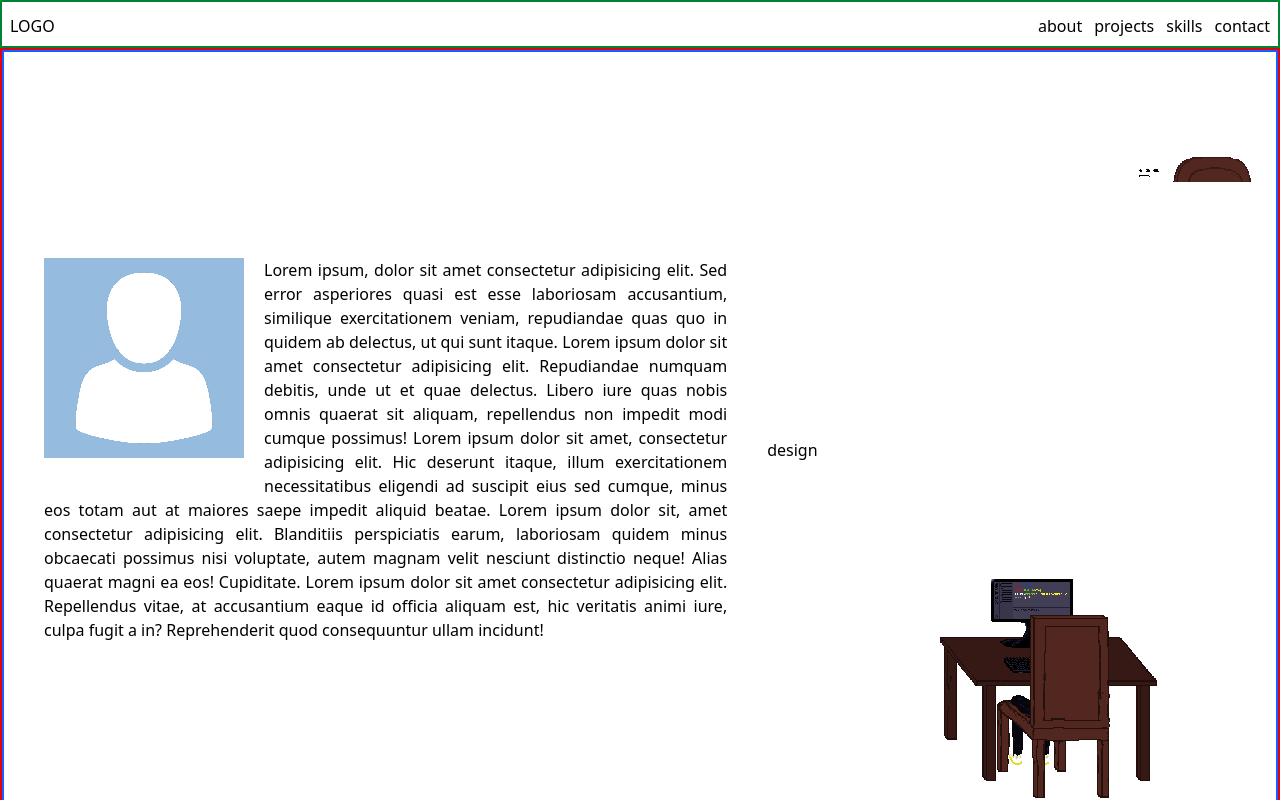
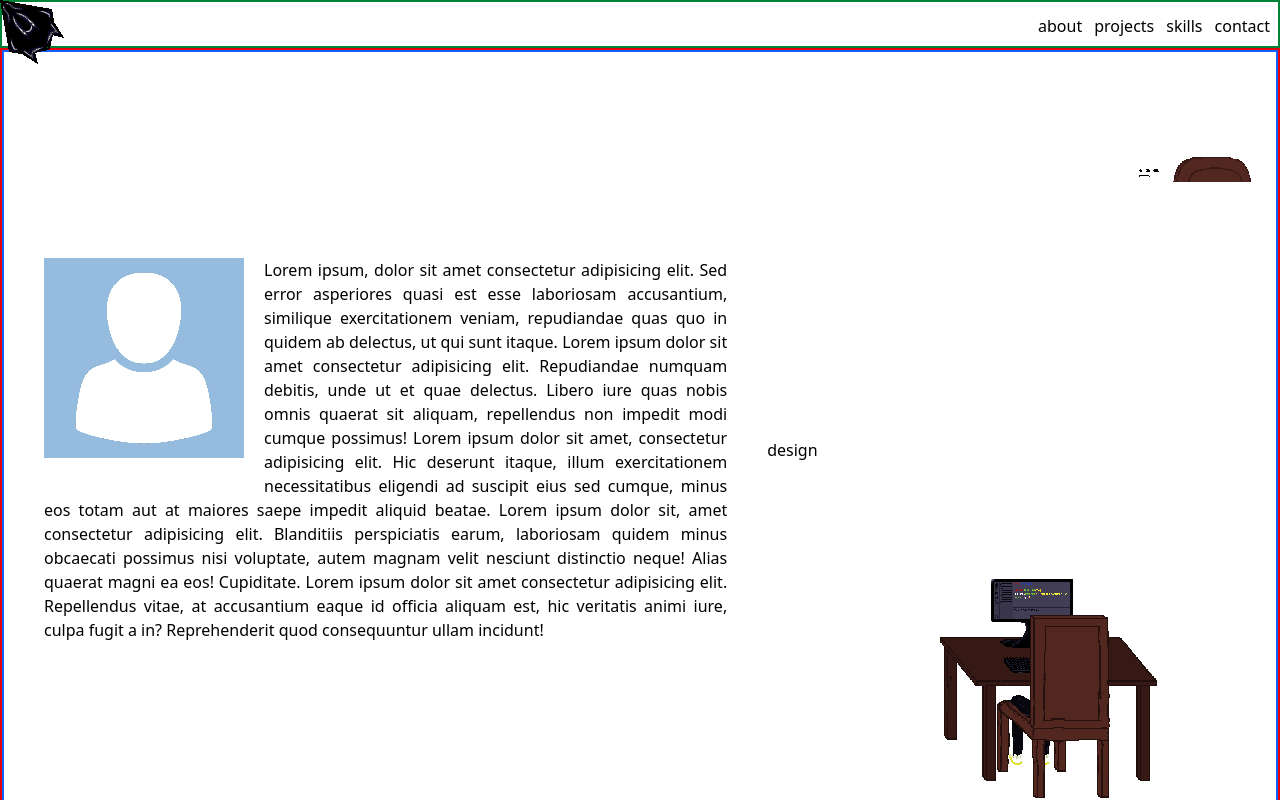
Before and after one commit to MGavranovic/new-portfolio, a React (Vite) app: page / in a window 1280 px wide. Shown: the top 800 px of the page. Built offline with nearby package versions, Linux system fonts and the light colour scheme.

Commit message:
Add animated cursor/Issue: offset to the actual cursor loc

```diff
--- a/src/App.tsx
+++ b/src/App.tsx
@@ -1,4 +1,5 @@
 import "./App.css";
+import Cursor from "./ui/Cursor";
 import Navbar from "./components/navbar/Navbar";
 import Section from "./components/sections/Section";
 import { SectionType } from "./constants";
@@ -6,6 +7,7 @@ import { SectionType } from "./constants";
 function App() {
   return (
     <>
+      <Cursor animated={false}></Cursor>
       <Navbar></Navbar>
       <div>
         <Section type={SectionType.ABOUT}></Section>
--- a/src/index.css
+++ b/src/index.css
@@ -2,9 +2,31 @@
 @import "tailwindcss";
 
 body {
-  cursor: url("./assets/cursor/cursor-hover.webp"), auto;
+  cursor: none;
 }
 
 .pixel {
   image-rendering: pixelated;
 }
+
+#animated-cursor {
+  transform: translate(calc(var(--x) - 64px), calc(var(--y) - 64px));
+  /* scale: 0.5;
+  transform-origin: top left; */
+}
+
+@keyframes cursorAnim {
+  from {
+    background-position: 0 0;
+  }
+  to {
+    background-position: -640px 0;
+  }
+}
+
+@layer utilities {
+  .animate-cursor {
+    animation: cursorAnim 1s steps(10) infinite;
+    background-size: 640px 64px;
+  }
+}
--- /dev/null
+++ b/src/ui/Cursor.tsx
@@ -0,0 +1,39 @@
+import { useEffect } from "react";
+
+type CursorProps = {
+  animated: boolean;
+};
+
+function Cursor({ animated }: CursorProps) {
+  useEffect(() => {
+    const cursor: HTMLElement | null =
+      document.getElementById("animated-cursor");
+
+    if (!cursor) return;
+
+    const move = (e: MouseEvent) => {
+      cursor.style.setProperty("--x", `${e.clientX}px`);
+      cursor.style.setProperty("--y", `${e.clientY}px`);
+    };
+
+    window.addEventListener("mousemove", move);
+    return () => window.removeEventListener("mousemove", move);
+  }, []);
+
+  return (
+    <div
+      id="animated-cursor"
+      className={`fixed
+        w-16 h-full
+        pointer-events-none
+        bg-no-repeat
+        ${
+          animated
+            ? "bg-[url('./assets/cursor/cursor-hover-sheet.png')] animate-cursor"
+            : "bg-[url('./assets/cursor/cursor-static.webp')]"
+        }`}
+    ></div>
+  );
+}
+
+export default Cursor;
```
